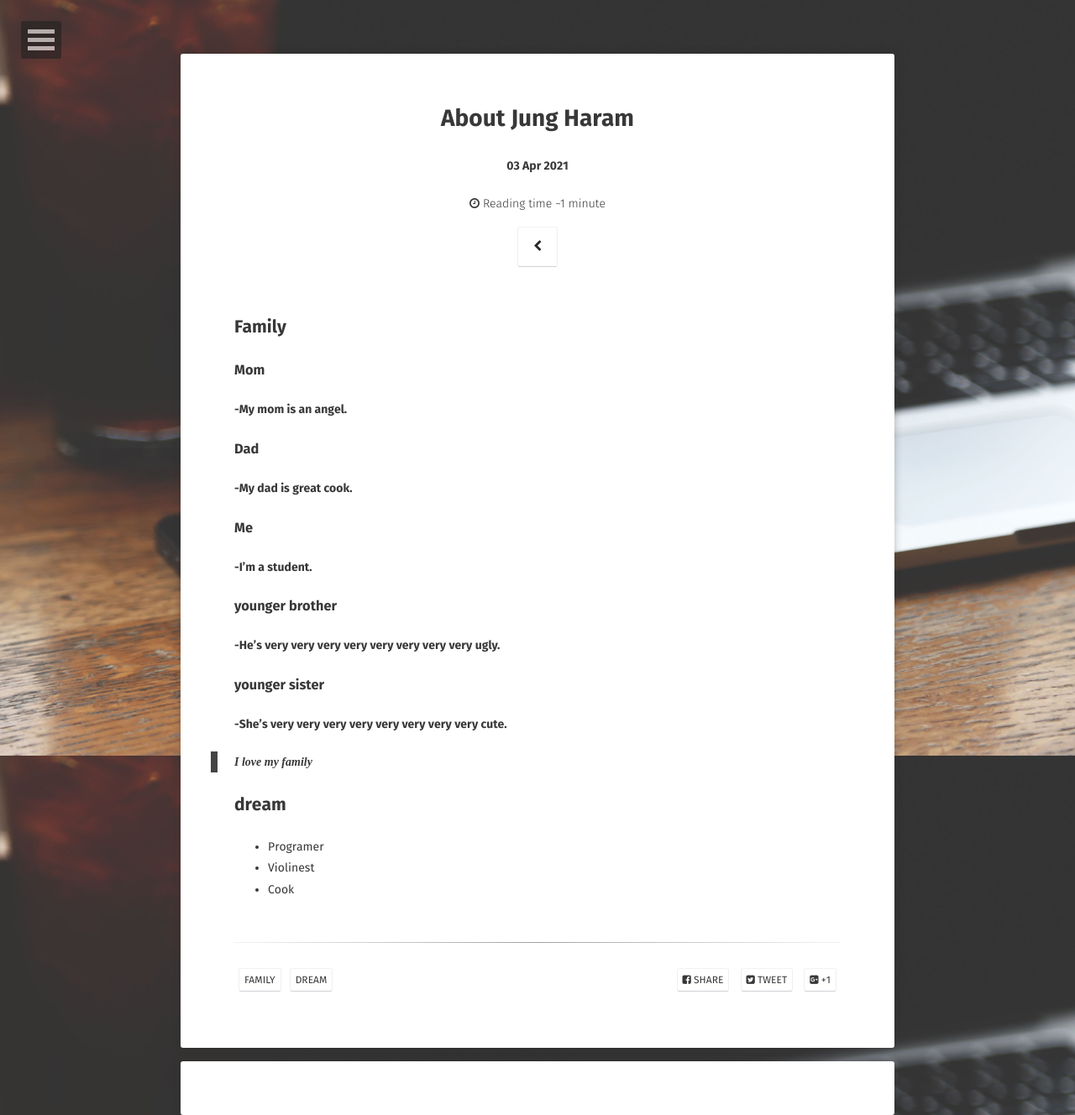
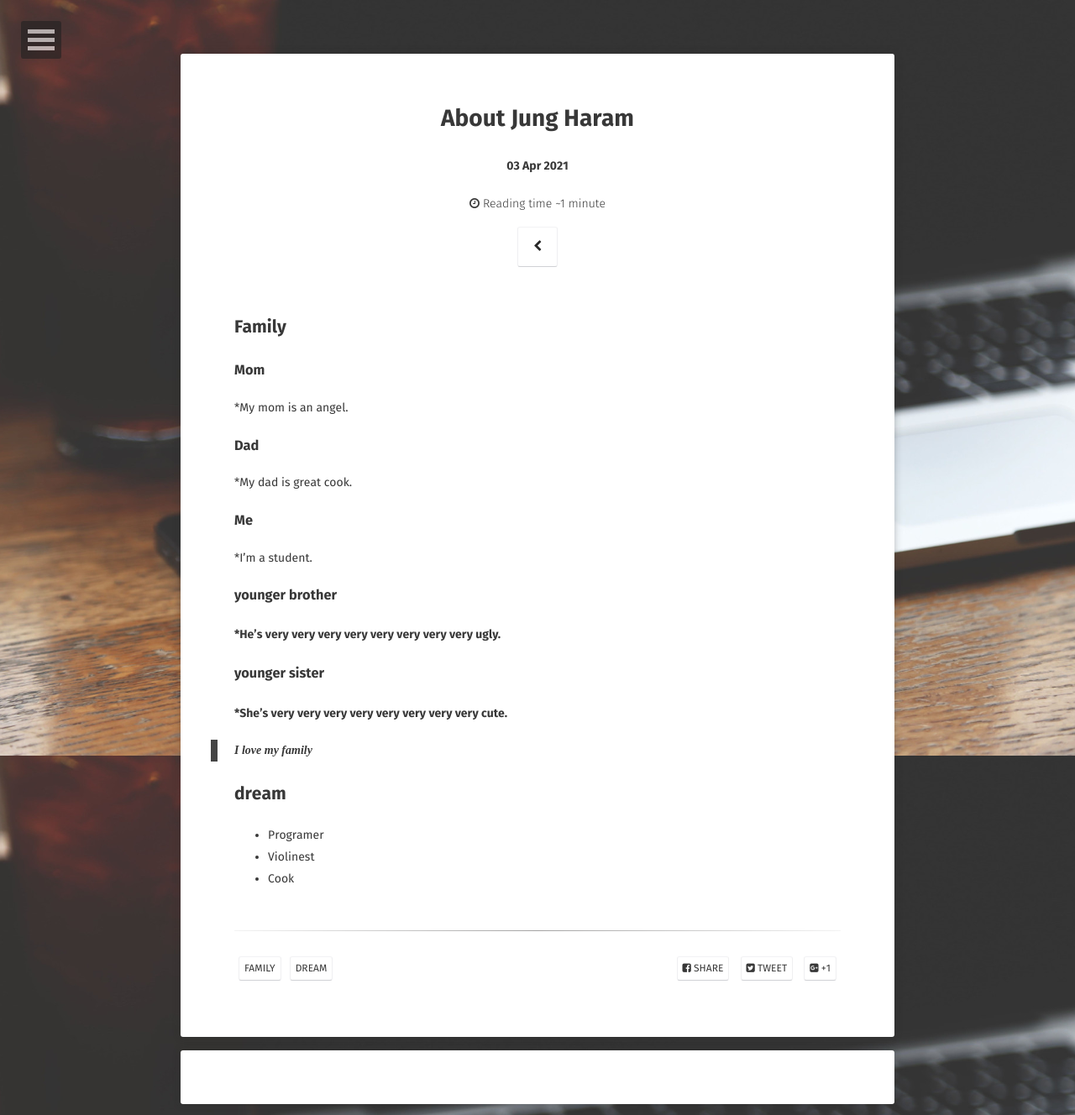
Before and after one commit to KSY1824/ksy1824.github.com, a Jekyll site: the page built from _posts/2021-04-03-My-first-blog-post.md, in a window 1280 px wide. Shown: the whole page at 84% size. Built offline with Jekyll 4.4.1, drawn with Linux system fonts in a browser that asks for light colours; some web fonts are replaced; comment, search, counter and statistics services are not loaded.

```diff
--- a/_posts/2021-04-03-My-first-blog-post.md
+++ b/_posts/2021-04-03-My-first-blog-post.md
@@ -15,19 +15,19 @@ comments: true
 ## Family
 
 ### Mom
-#### -My mom is an angel.
+ *My mom is an angel.
 
 ### Dad
-#### -My dad is great cook.
+ *My dad is great cook.
 
 ### Me
-#### -I'm a student.
+ *I'm a student.
 
 ### younger brother
-#### -He's very very very very very very very very ugly.
+#### *He's very very very very very very very very ugly.
 
 ### younger sister
-#### -She's very very very very very very very very cute.
+#### *She's very very very very very very very very cute.
 
 > #### I love my family
 
```
